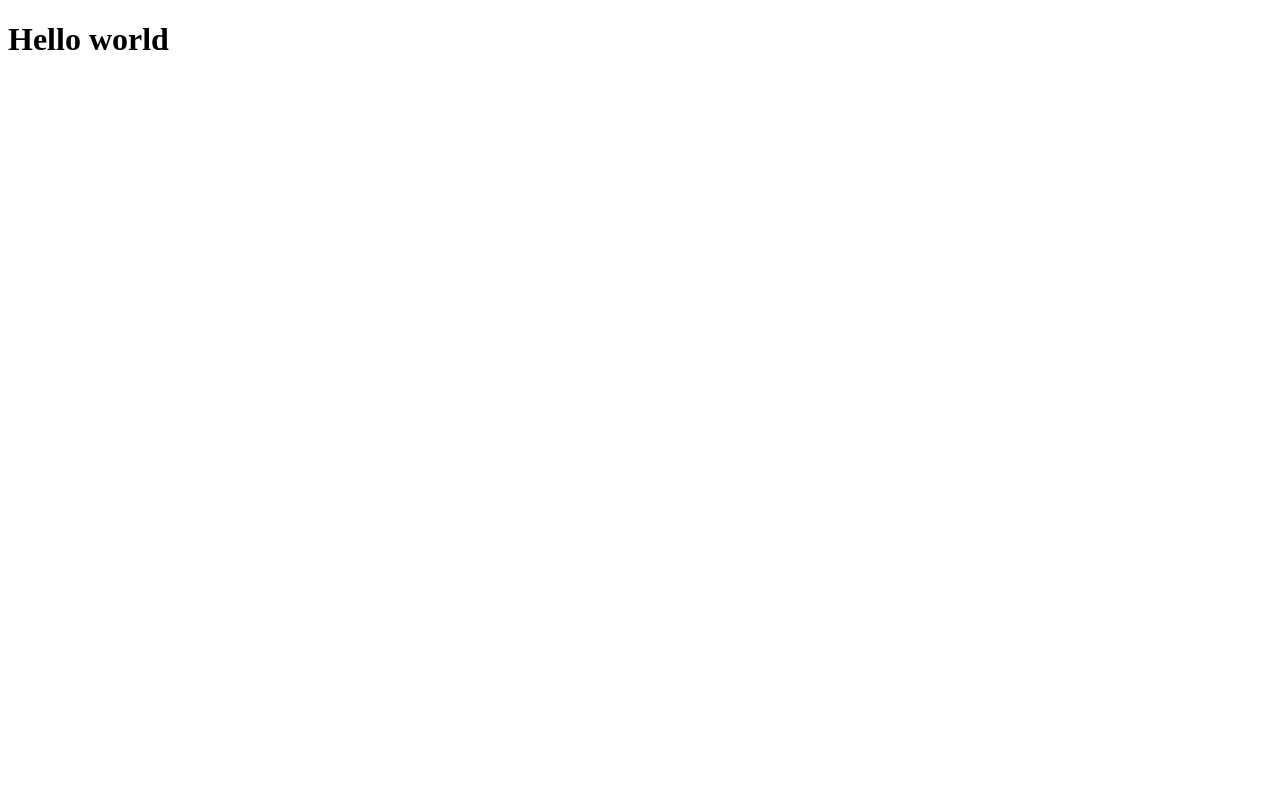
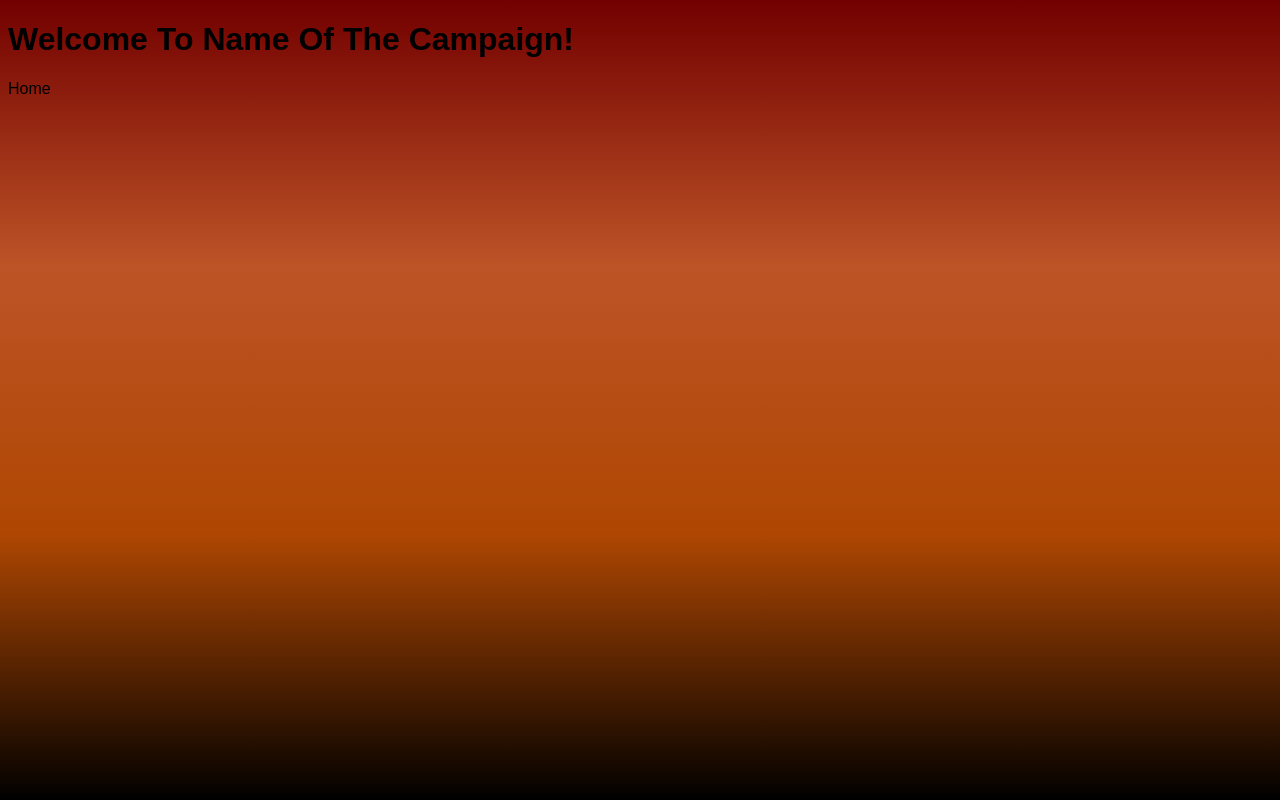
Before and after one commit to neft-tk/nameofthecampaign, a React (Create React App) app: page / in a window 1280 px wide. Built offline with nearby package versions, Linux system fonts and the light colour scheme.

Commit message:
updated components with a utils folder and static API helper

```diff
--- a/package.json
+++ b/package.json
@@ -6,6 +6,7 @@
     "@testing-library/jest-dom": "^5.16.5",
     "@testing-library/react": "^13.4.0",
     "@testing-library/user-event": "^13.5.0",
+    "emailjs-com": "^3.2.0",
     "moment": "^2.29.4",
     "react": "^18.2.0",
     "react-dom": "^18.2.0",
--- a/public/index.html
+++ b/public/index.html
@@ -24,7 +24,7 @@
       work correctly both with client-side routing and a non-root public URL.
       Learn how to configure a non-root public URL by running `npm run build`.
     -->
-    <title>React App</title>
+    <title>Name Of The Campaign</title>
   </head>
   <body>
     <noscript>You need to enable JavaScript to run this app.</noscript>
--- a/src/App.js
+++ b/src/App.js
@@ -1,11 +1,17 @@
 import React from "react";
+import { BrowserRouter as Router, Routes, Route } from "react-router-dom";
+import "./style.css";
+import Home from "./components/pages/Home";
+
 
 function App() {
   return (
     <>
-    <div className="App">
-      <h1>Hello world</h1>
-    </div>
+    <Router>
+      <Routes>
+        <Route path="/" element={<Home/>}/>
+      </Routes>
+    </Router>
     </>
   );
 }
--- /dev/null
+++ b/src/components/pages/Home.jsx
@@ -0,0 +1,10 @@
+import React from 'react'
+
+export default function Home() {
+    return (
+        <>
+              <h1>Welcome To Name Of The Campaign!</h1>
+              <div>Home</div>
+        </>
+    )
+}
--- /dev/null
+++ b/src/style.css
@@ -0,0 +1,13 @@
+html {
+    min-height: 100vh;
+    min-width: 100vw;
+    max-height: 100vh;
+    max-width: 100vw;
+    font-family: 'League Spartan', sans-serif;
+    background-image: linear-gradient(to bottom, #720000, #bd5427, #af4702, black);
+
+}
+
+body {
+    background-color: transparent;
+}
```
Also changed, not shown: src/components/EmailForm.jsx (added, +34 -0 lines), src/utils/API.js (added, +17 -0 lines), src/utils/staticHelper.js (added, +11 -0 lines), 1 other file (tests, documents, lock files or other folders).
